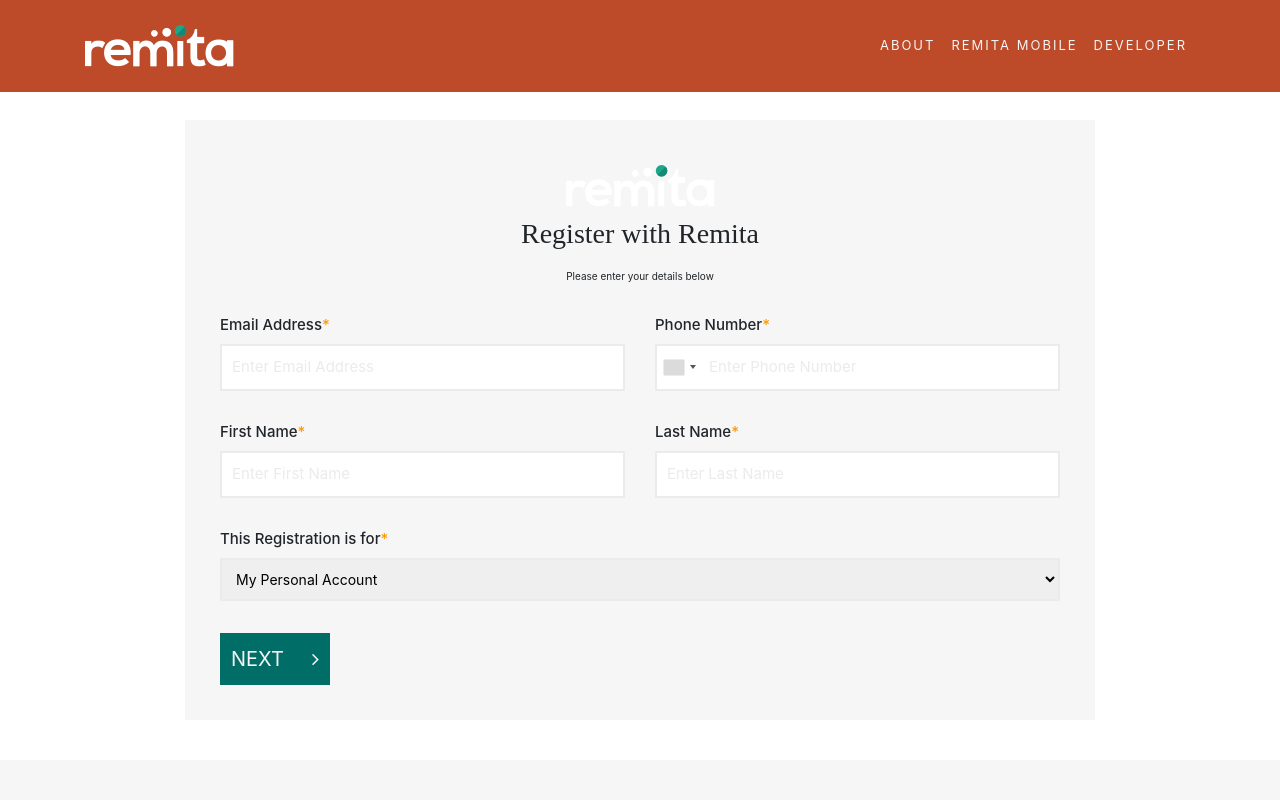
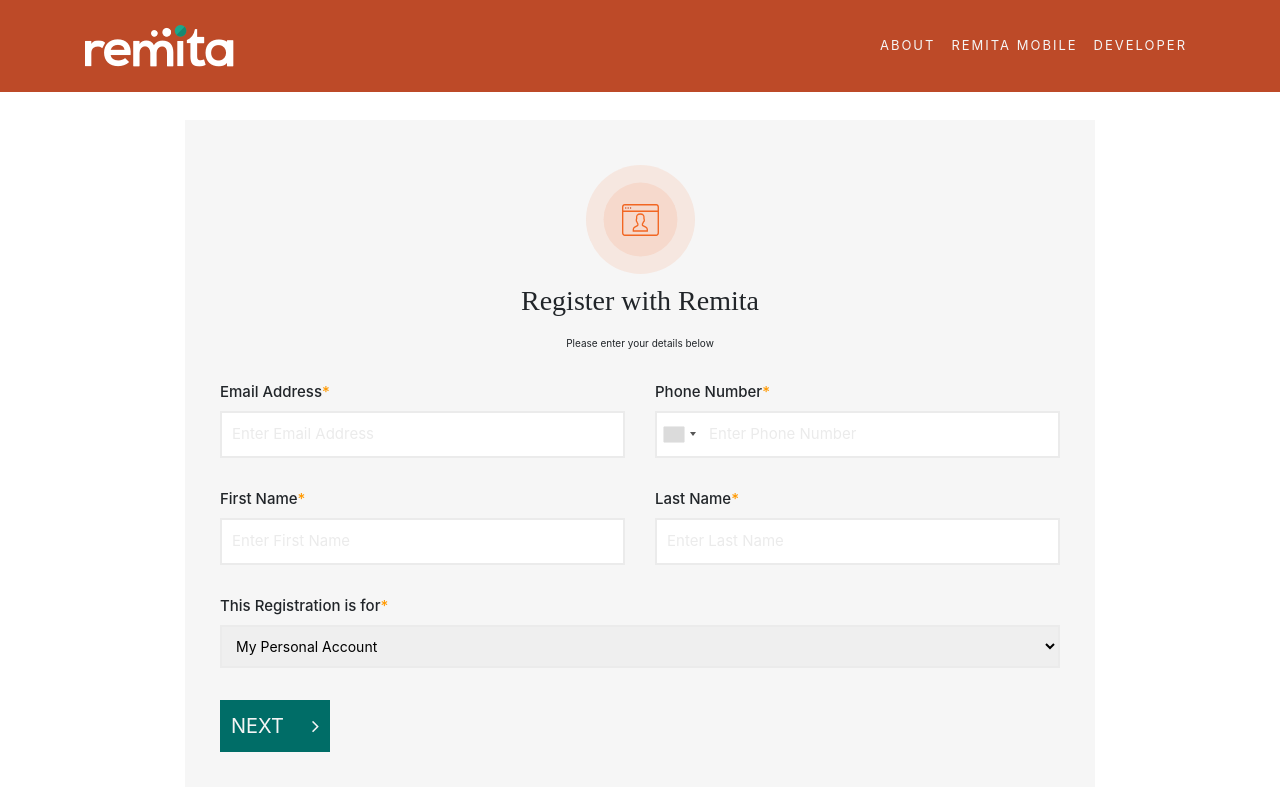
Before and after one commit to Rihanat/remitaProject, a website with bundled scripts: page index.html in a window 1280 px wide. Shown: the top 800 px of the page. Built offline with nearby package versions, Linux system fonts and the light colour scheme; a script that the page names is missing.

Commit message:
image changes

```diff
--- a/index.html
+++ b/index.html
@@ -48,7 +48,7 @@
                     <div id="error-id">
 
                     </div>
-                    <img src="images/remita_logo_white.png">
+                    <img src="/images/logo_remi.svg">
                     <h3 id="register">Register with Remita</h3>
                     <p id="pls">Please enter your details below</p>
                 </div>
```
